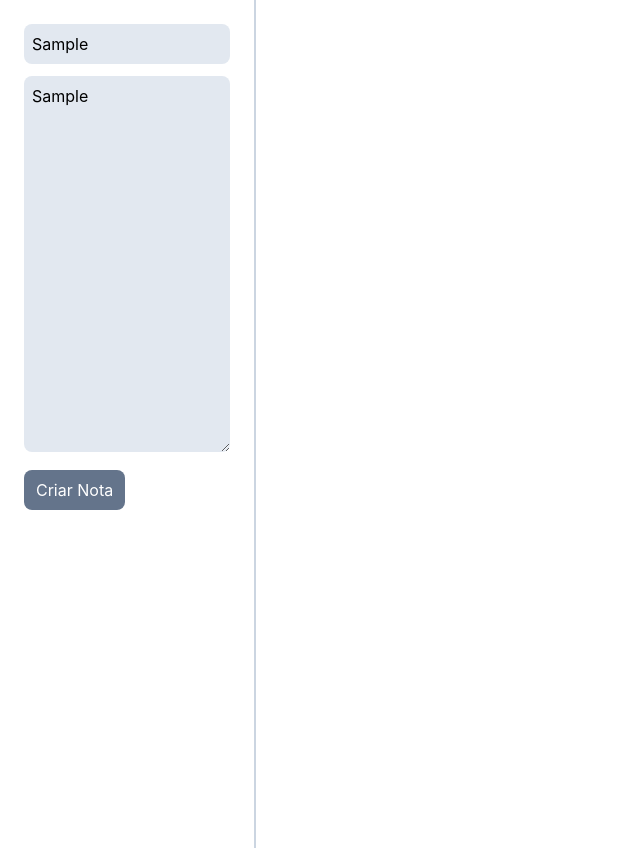
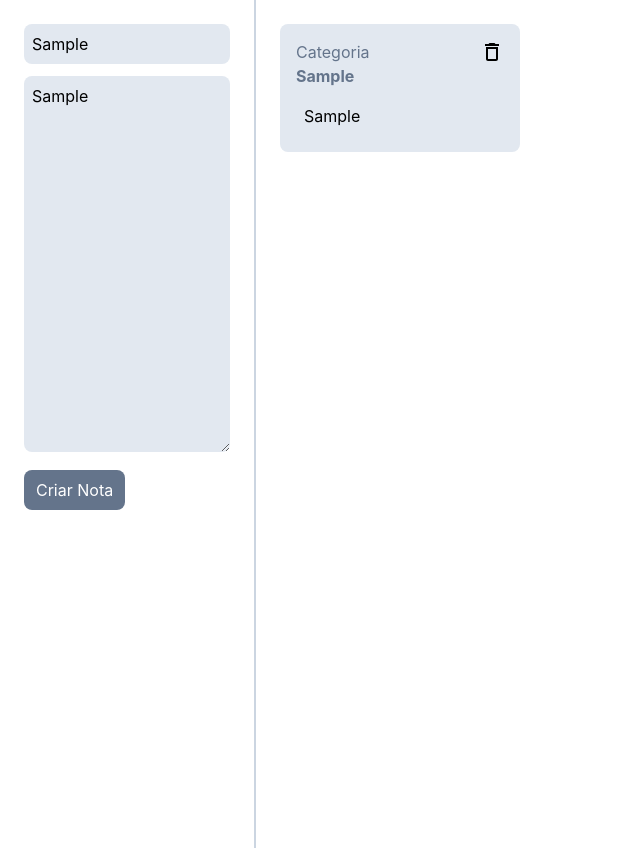
Before and after one commit to vitorbrito1694/notas-react, a React (Create React App) app: page / in a window 1280 px wide. Both pictures are taken after typing "Sample", "Sample" into the empty fields and a click on the button "Criar Nota". Shown: the whole page, without its empty margins (0-640 px from the left). Built offline with nearby package versions, Linux system fonts and the light colour scheme.

Commit message:
Inserido botão de deletar

```diff
--- a/src/App.js
+++ b/src/App.js
@@ -5,13 +5,19 @@
 class App extends Component {
   constructor() {
     super();
-    this.notas = [];
+    this.state = {
+      notas: [],
+    };
   }
   criarNota(titulo, texto) {
     //funcao para criar nota
     const novaNota = { titulo, texto };
-    this.notas.push(novaNota);
-    console.log("uma nova nota foi criada" + titulo + " " + texto);
+    const novoArrayNotas = [...this.state.notas, novaNota];
+    const novoEstado = {
+      notas: novoArrayNotas,
+    };
+    this.setState(novoEstado);
+    console.log("Uma nova nota foi criada: " + titulo + " " + texto);
   }
   render() {
     return (
@@ -20,7 +26,7 @@
           <FormularioCadastro criarNota={this.criarNota.bind(this)} />
         </div>
         <div className="basis-4/5 p-6">
-          <ListaDeNotas notas={this.notas} />
+          <ListaDeNotas notas={this.state.notas} />
         </div>
       </section>
     );
--- a/src/components/CardNota.jsx
+++ b/src/components/CardNota.jsx
@@ -1,14 +1,18 @@
 import React, { Component } from "react";
+import deleteSVG from "../assets/delete.svg";
 
 class CardNota extends Component {
   render() {
     return (
       <section className="w-60 bg-slate-200 p-4 rounded-lg">
         <header>
-          <h4>{this.props.categoria}</h4>
-          <h3 className="font-bold text-slate-500 mb-2">Tarefa1</h3>
+          <div className="flex justify-between">
+            <h4 className="text-slate-500">Categoria</h4>
+            <img src={deleteSVG} alt="botao para deletar anotacao" />
+          </div>
+          <h3 className="font-bold text-slate-500 mb-2">{this.props.titulo}</h3>
         </header>
-        <p className="p-2">Escreva sua nota</p>
+        <p className="p-2">{this.props.texto}</p>
       </section>
     );
   }
--- a/src/components/ListaDeNotas.jsx
+++ b/src/components/ListaDeNotas.jsx
@@ -5,11 +5,11 @@
   render() {
     return (
       <ul className="flex justify-start flex-wrap ">
-        {this.props.notas.map((categoria, index) => {
+        {this.props.notas.map((nota, index) => {
           return (
             <div className="flex-initial w-64 max-w-full" key={index}>
               <li>
-                <CardNota categoria={categoria} />
+                <CardNota titulo={nota.titulo} texto={nota.texto} />
               </li>
             </div>
           );
```
Also changed, not shown: src/assets/delete.svg (added).
